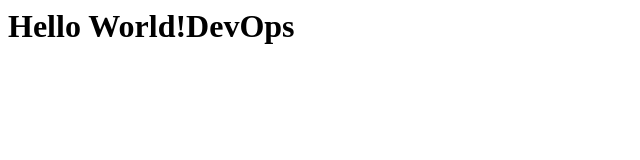
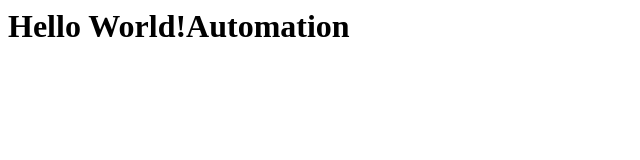
Before and after one commit to mrajdeep83/website, a plain HTML site: page index.html in a window 1280 px wide. Shown: the whole page, without its empty margins (0-640 px from the left). Drawn offline with Linux system fonts and the light colour scheme.

Commit message:
edited index.html1

```diff
--- a/index.html
+++ b/index.html
@@ -1,6 +1,6 @@
 <html>
 <title>Jenkins CI/CD Pipeline</title>
 <body>
-<h1> Hello World!DevOps</h1>
+<h1> Hello World!Automation</h1>
 </body>
 </html>
```
